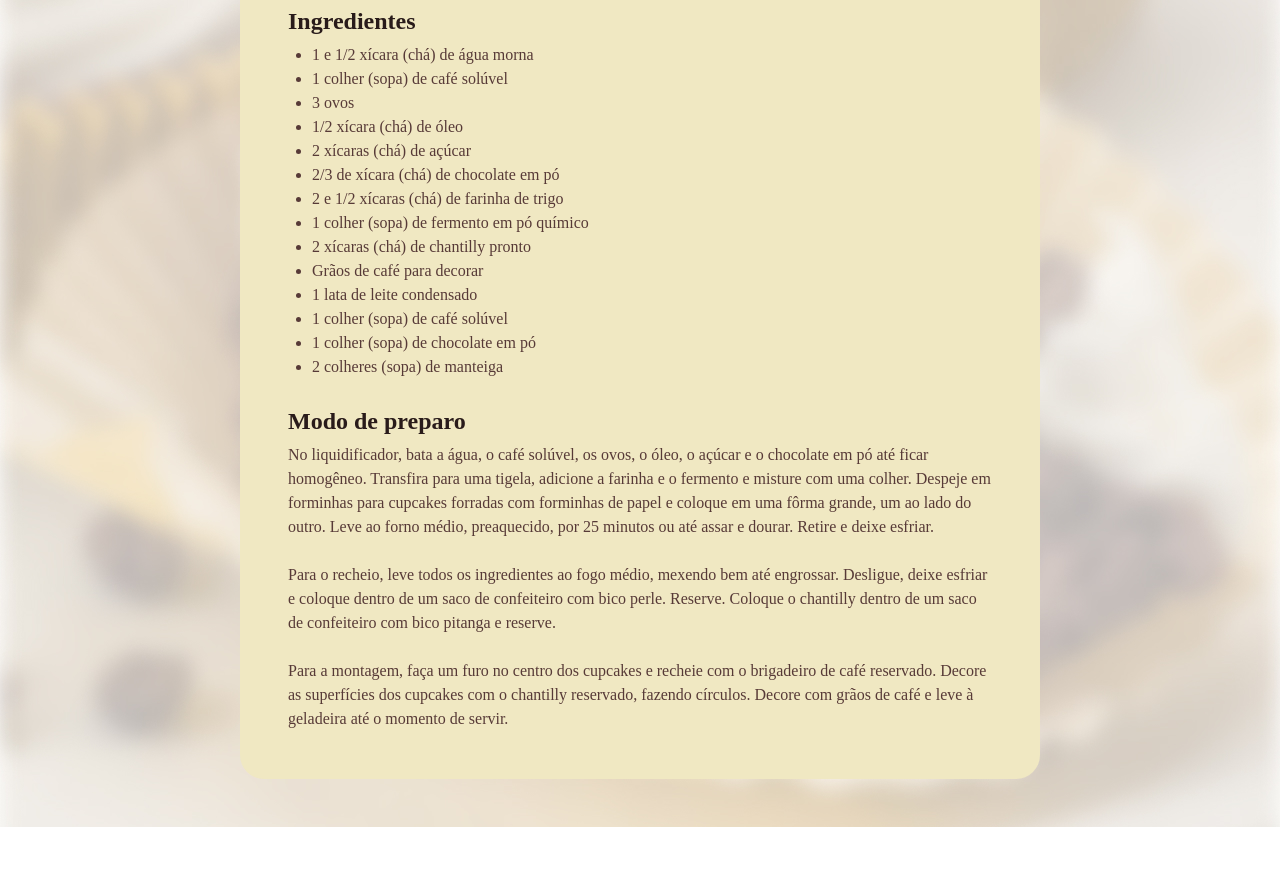
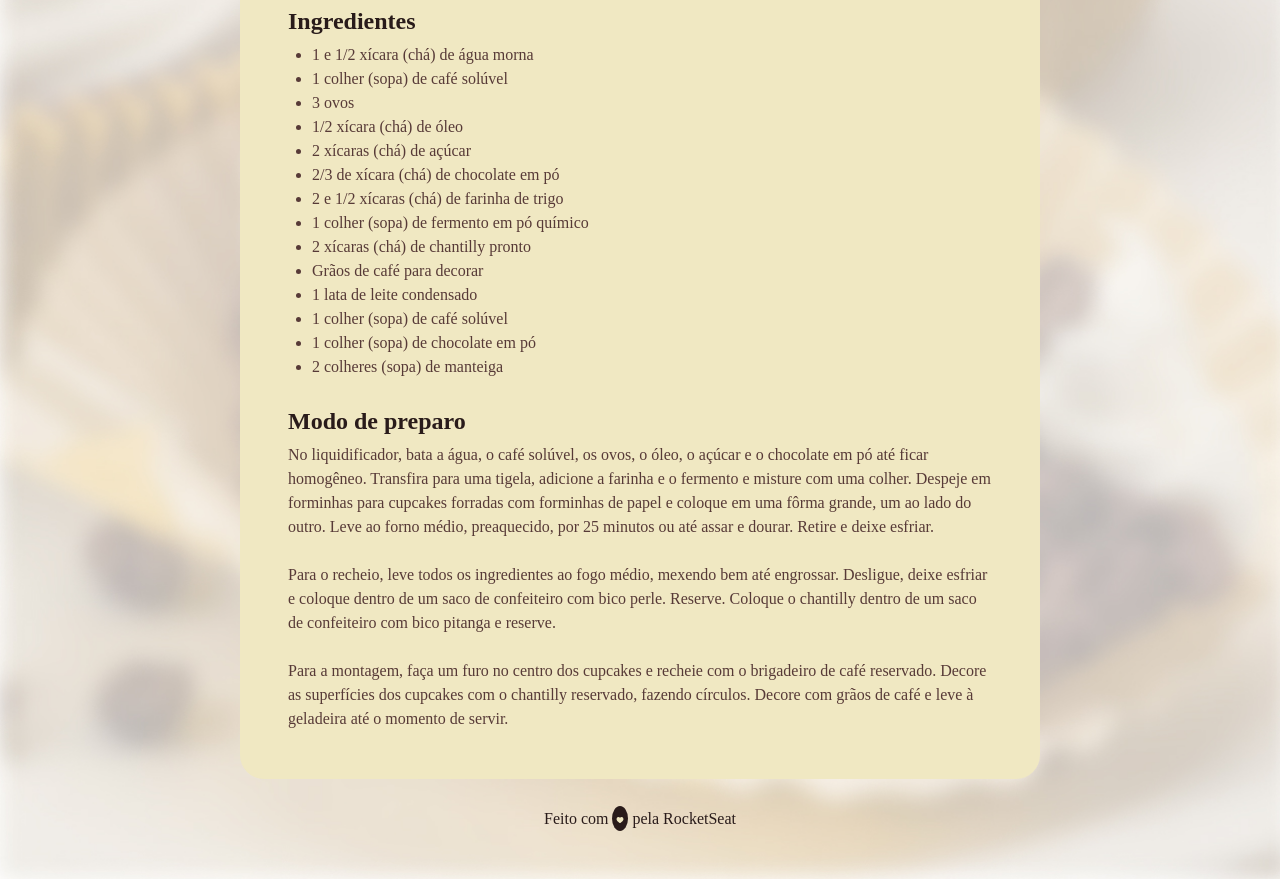
Before and after one commit to devgmotta/Projeto_1, a plain HTML site: page index.html in a window 1280 px wide. Shown: the part 720-1599 px from the top of the page. Before the commit the page ends 1547 px from the top, so only its background shows below. Drawn offline with Linux system fonts and the light colour scheme; a web font is replaced by a local one.

Commit message:
finalizando com o footer

```diff
--- a/index.html
+++ b/index.html
@@ -51,5 +51,9 @@
       </section>
     </main>
   </div>
+
+  <footer>
+    Feito com <span><img src="assets/heart.svg" alt="coração"></span>pela RocketSeat
+  </footer>
 </body>
 </html>
--- a/styles.css
+++ b/styles.css
@@ -21,7 +21,7 @@ body {
   padding: 24px;
   background-color: #F0E8C2;
   border-radius: 24px;
-  margin: 48px auto;
+  margin: 48px auto 28px;
 }
 
 img {
@@ -64,3 +64,23 @@ ul {
 p {
   color: #573A37;
 }
+
+footer {
+  color: #291B1A;
+  text-align: center;
+  padding-bottom: 48px;
+
+}
+
+footer img {
+  width: .5rem;
+  height: .5rem;
+}
+
+span {
+  background-color: #291B1A;
+  margin-right: .25rem;
+  padding: .25rem;
+  border-radius: 50%;
+  vertical-align: auto;
+}
```
Also changed, not shown: assets/heart.svg (added).
